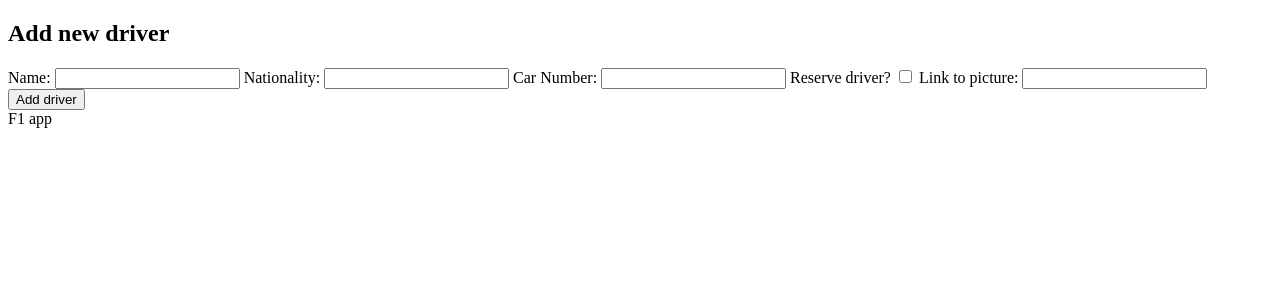
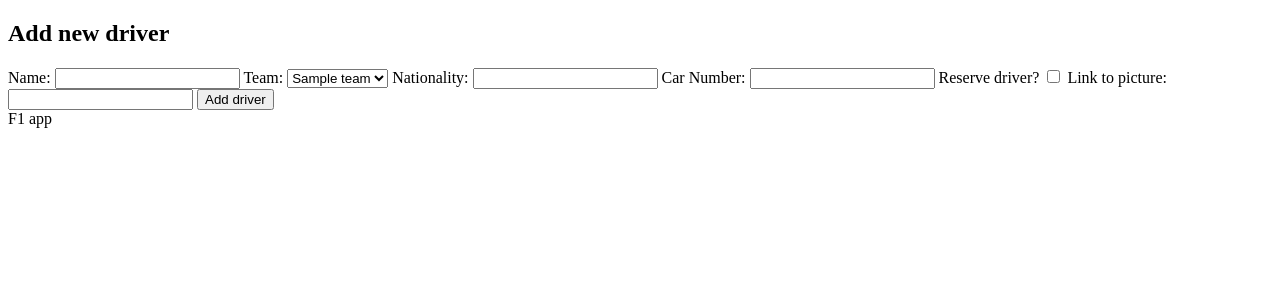
Before and after one commit to OhmniD/CodeClan_Week05_Full_Stack_Solo_Project, a Flask app: page /drivers/new in a window 1280 px wide. Shown: the part 52-352 px from the top of the page. Run offline with Flask 2, Linux system fonts and the light colour scheme; a database or web service that is not in the repository returns one stand-in record (values such as "Sample title"); some libraries are stand-ins or nearby versions.

Commit message:
add team dropdown to new driver page, when creating a driver a relationship to that team is set up in drivers_teams join table

```diff
--- a/controllers/drivers_controller.py
+++ b/controllers/drivers_controller.py
@@ -1,7 +1,10 @@
 from flask import Blueprint, Flask, redirect, render_template, request
 
 from models.driver import Driver
+from models.driver_team import DriverTeam
 import repositories.driver_repository as driver_repository
+import repositories.driver_team_repository as driver_team_repository
+import repositories.team_repository as team_repository
 
 drivers_blueprint = Blueprint("drivers", __name__)
 
@@ -13,9 +16,6 @@ def all_drivers():
 
     return render_template("drivers/index.html", drivers=drivers)
 
-@drivers_blueprint.route("/drivers/new", methods=["GET"])
-def new_driver():
-    return render_template("drivers/new.html")
 
 @drivers_blueprint.route("/drivers/<id>",  methods=["GET"])
 def driver_details(id):
@@ -23,6 +23,11 @@ def driver_details(id):
     teams = driver_repository.team(driver)
 
     return render_template("drivers/show.html", driver=driver, teams=teams)
+
+@drivers_blueprint.route("/drivers/new", methods=["GET"])
+def new_driver():
+    teams = team_repository.select_all()
+    return render_template("drivers/new.html", teams=teams)
 
 @drivers_blueprint.route("/drivers", methods=["POST"])
 def create_driver():
@@ -34,4 +39,10 @@ def create_driver():
     championship_points = 0
     driver = Driver(name, nationality, championship_points, car_number, is_reserve, picture_url)
     driver_repository.save(driver)
+
+    team_id = request.form['team_id']
+    team = team_repository.select(team_id)
+    driver_team = DriverTeam(driver, team)
+    driver_team_repository.save(driver_team)
+
     return redirect('/drivers')
--- a/templates/drivers/new.html
+++ b/templates/drivers/new.html
@@ -7,6 +7,15 @@
     <form action="/drivers" method="post">
         <label for="name">Name:</label>
         <input type="text" name="name">
+
+        <label for="team">Team:</label>
+            <select name="team_id">
+                {% for team in teams %}
+                    <option value="{{team.id}}">{{team.name}}</option>
+                {% endfor %}
+            </select>
+
+
         <label for="nationality">Nationality:</label>
         <input type="text" name="nationality">
         <label for="car_number">Car Number:</label>
```
